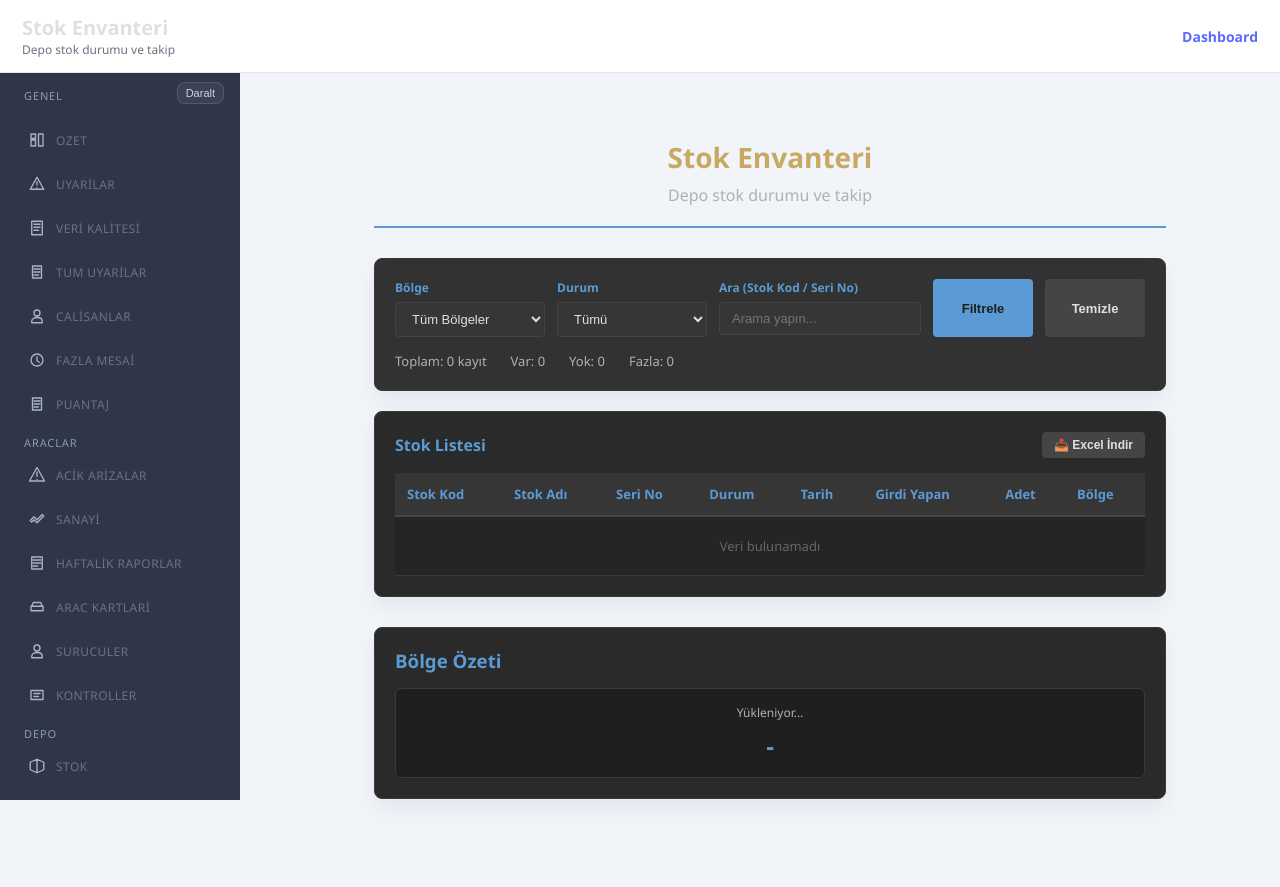
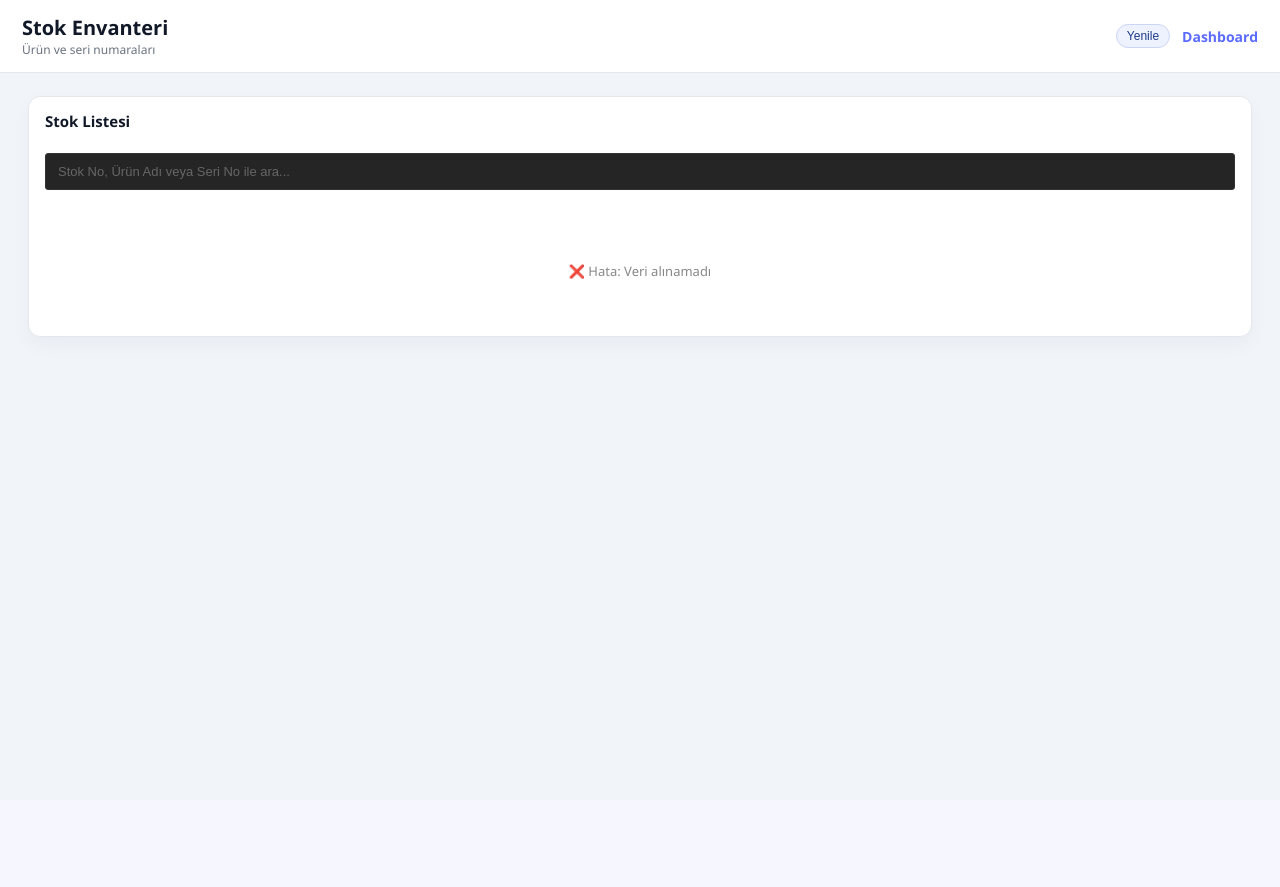
Before and after one commit to yabujinnn06/rainstaff, a Flask app: page /stock in a window 1280 px wide. After the commit the page ends 337 px from the top, so only its background shows below. Run offline with Flask 3, Linux system fonts and the light colour scheme; a user stored in the database is signed in; data that the repository does not hold is empty.

Commit message:
FIX: Update stock.html to accordion dropdown layout - same as puantaj_app

```diff
--- a/server/templates/stock.html
+++ b/server/templates/stock.html
@@ -3,486 +3,301 @@
   <head>
     <meta charset="utf-8" />
     <meta name="viewport" content="width=device-width, initial-scale=1" />
-    <title>Stok Yönetimi</title>
+    <title>Rainstaff Stok Envanteri</title>
     <link rel="stylesheet" href="{{ url_for('static', filename='style.css') }}" />
+    <style>
+      .stock-container {
+        max-width: 100%;
+      }
+
+      .stock-item {
+        margin-bottom: 12px;
+        border: 1px solid #333;
+        border-radius: 3px;
+        overflow: hidden;
+        background-color: #1f1f1f;
+      }
+
+      .stock-header {
+        display: flex;
+        align-items: center;
+        padding: 14px 16px;
+        background-color: #252525;
+        cursor: pointer;
+        user-select: none;
+        transition: background-color 0.2s;
+      }
+
+      .stock-header:hover {
+        background-color: #2a2a2a;
+      }
+
+      .stock-header.open {
+        background-color: #2a2a2a;
+      }
+
+      .stock-toggle-icon {
+        display: inline-block;
+        color: #FFD700;
+        font-weight: bold;
+        margin-right: 12px;
+        min-width: 15px;
+        text-align: center;
+        transition: transform 0.3s ease;
+        font-size: 12px;
+      }
+
+      .stock-toggle-icon.open {
+        transform: rotate(90deg);
+      }
+
+      .stock-code {
+        color: #FFD700;
+        font-weight: bold;
+        min-width: 80px;
+        font-size: 13px;
+      }
+
+      .stock-name {
+        color: #e0e0e0;
+        flex: 1;
+        margin-left: 20px;
+        font-size: 13px;
+      }
+
+      .stock-count {
+        color: #aaa;
+        font-size: 12px;
+        min-width: 70px;
+        text-align: right;
+      }
+
+      .stock-content {
+        max-height: 0;
+        overflow: hidden;
+        transition: max-height 0.4s ease;
+        background-color: #1a1a1a;
+      }
+
+      .stock-content.open {
+        max-height: 10000px;
+      }
+
+      .serial-list {
+        padding: 0;
+        margin: 0;
+        list-style: none;
+      }
+
+      .serial-item {
+        display: grid;
+        grid-template-columns: 30px 1fr 60px 100px;
+        align-items: center;
+        padding: 10px 16px;
+        padding-left: 45px;
+        border-bottom: 1px solid #2a2a2a;
+        font-size: 12px;
+        gap: 12px;
+      }
+
+      .serial-item:last-child {
+        border-bottom: none;
+      }
+
+      .serial-icon {
+        color: #666;
+        font-size: 10px;
+      }
+
+      .serial-no {
+        color: #e0e0e0;
+        font-family: monospace;
+        word-break: break-all;
+      }
+
+      .serial-status {
+        display: inline-block;
+        padding: 3px 6px;
+        border-radius: 2px;
+        font-size: 10px;
+        font-weight: 500;
+        text-align: center;
+      }
+
+      .serial-status.ok {
+        background-color: #2a4a2a;
+        color: #6db66d;
+      }
+
+      .serial-status.yok {
+        background-color: #4a2a2a;
+        color: #ff6b6b;
+      }
+
+      .serial-status.fazla {
+        background-color: #4a4a2a;
+        color: #ffeb99;
+      }
+
+      .serial-date {
+        color: #888;
+        font-size: 11px;
+        text-align: right;
+      }
+
+      .search-box {
+        margin-bottom: 20px;
+      }
+
+      .search-box input {
+        width: 100%;
+        padding: 10px 12px;
+        background-color: #252525;
+        border: 1px solid #333;
+        color: #e0e0e0;
+        border-radius: 3px;
+        font-size: 13px;
+      }
+
+      .search-box input::placeholder {
+        color: #666;
+      }
+
+      .search-box input:focus {
+        outline: none;
+        border-color: #FFD700;
+      }
+
+      .no-results {
+        padding: 40px;
+        text-align: center;
+        color: #888;
+        font-size: 13px;
+      }
+    </style>
   </head>
   <body class="admin">
     <header class="topbar">
       <div class="brand">
-        <button class="sidebar-toggle" id="sidebarToggle" aria-label="Menu">Menu</button>
         <div>
           <div class="brand-title">Stok Envanteri</div>
-          <div class="brand-sub">Depo stok durumu ve takip</div>
+          <div class="brand-sub">Ürün ve seri numaraları</div>
         </div>
       </div>
       <div class="sync">
+        <button class="notify-btn" id="refreshBtn" type="button">Yenile</button>
         <a class="logout" href="/dashboard">Dashboard</a>
       </div>
     </header>
-    <div class="backdrop" id="sidebarBackdrop"></div>
 
     <div class="layout">
-      {% include "_sidebar.html" %}
-      <main class="content">
-        <div class="container">
-          <div class="header">
-              <h1>Stok Envanteri</h1>
-              <p class="subtitle">Depo stok durumu ve takip</p>
+      <main class="content single" style="margin-left: 0; width: 100%;">
+        <section class="section panel">
+          <div class="panel-head">
+            <h2>Stok Listesi</h2>
           </div>
 
-          <!-- Filters -->
-          <div class="card filters-card">
-              <div class="filter-row">
-                  <div class="filter-group">
-                      <label>Bölge</label>
-                      <select id="bölgeFilter" onchange="applyFilters()">
-                          <option value="">Tüm Bölgeler</option>
-                          <option value="Ankara">Ankara</option>
-                          <option value="Istanbul">Istanbul</option>
-                          <option value="Bursa">Bursa</option>
-                          <option value="Izmir">Izmir</option>
-                      </select>
-                  </div>
-
-                  <div class="filter-group">
-                      <label>Durum</label>
-                      <select id="durumFilter" onchange="applyFilters()">
-                          <option value="">Tümü</option>
-                          <option value="VAR">VAR</option>
-                          <option value="YOK">YOK</option>
-                          <option value="FAZLA">FAZLA</option>
-                      </select>
-                  </div>
-
-                  <div class="filter-group" style="flex: 2;">
-                      <label>Ara (Stok Kod / Seri No)</label>
-                      <input type="text" id="searchInput" placeholder="Arama yapın..." onkeyup="if(event.key==='Enter') applyFilters()">
-                  </div>
-
-                  <button class="btn btn-primary" onclick="applyFilters()">Filtrele</button>
-                  <button class="btn btn-secondary" onclick="clearFilters()">Temizle</button>
-              </div>
-
-              <div class="filter-stats">
-                  <span id="totalCount">Toplam: 0 kayıt</span>
-                  <span id="varCount">Var: 0</span>
-                  <span id="yokCount">Yok: 0</span>
-                  <span id="fazlaCount">Fazla: 0</span>
-              </div>
+          <div class="search-box">
+            <input
+              type="text"
+              id="stockSearch"
+              placeholder="Stok No, Ürün Adı veya Seri No ile ara..."
+            />
           </div>
 
-          <!-- Stock Table -->
-          <div class="card table-card">
-              <div class="table-header">
-                  <h3>Stok Listesi</h3>
-                  <button class="btn btn-sm btn-secondary" onclick="exportToExcel()">📥 Excel İndir</button>
-              </div>
-
-              <div class="table-responsive">
-                  <table id="stockTable">
-                      <thead>
-                          <tr>
-                              <th>Stok Kod</th>
-                              <th>Stok Adı</th>
-                              <th>Seri No</th>
-                              <th>Durum</th>
-                              <th>Tarih</th>
-                              <th>Girdi Yapan</th>
-                              <th>Adet</th>
-                              <th>Bölge</th>
-                          </tr>
-                      </thead>
-                      <tbody id="stockTableBody">
-                          <tr>
-                              <td colspan="8" style="text-align: center; padding: 20px; color: #999;">Yükleniyor...</td>
-                          </tr>
-                      </tbody>
-                  </table>
-              </div>
+          <div class="stock-container" id="stockContainer">
+            <div class="no-results">Yükleniyor...</div>
           </div>
-
-          <!-- Stock Summary by Type -->
-          <div class="card summary-card">
-              <h3>Bölge Özeti</h3>
-              <div class="summary-grid" id="summaryGrid">
-                  <div class="summary-box">
-                      <span class="summary-label">Yükleniyor...</span>
-                      <span class="summary-value">-</span>
-                  </div>
-              </div>
-          </div>
-        </div>
+        </section>
       </main>
     </div>
 
-<style>
-    body {
-        background-color: #0f172a;
-        color: #e0e0e0;
-        font-family: 'Segoe UI', Tahoma, Geneva, Verdana, sans-serif;
-    }
+    <script>
+      let allStockData = [];
 
-    .container {
-        max-width: 1400px;
-        margin: 0 auto;
-        padding: 20px;
-    }
+      async function loadStockData() {
+        try {
+          const response = await fetch('/api/stock-data');
+          if (!response.ok) throw new Error('Veri alınamadı');
 
-    .header {
-        text-align: center;
-        margin-bottom: 30px;
-        border-bottom: 2px solid #5B9BD5;
-        padding-bottom: 20px;
-    }
+          allStockData = await response.json();
+          console.log('Stock data loaded:', allStockData);
+          renderStockList();
+        } catch (error) {
+          console.error('Hata:', error);
+          document.getElementById('stockContainer').innerHTML =
+            '<div class="no-results">❌ Hata: ' + error.message + '</div>';
+        }
+      }
 
-    .header h1 {
-        font-size: 28px;
-        color: #C9A961;
-        margin: 0;
-    }
+      function renderStockList() {
+        const searchTerm = document.getElementById('stockSearch').value.toLowerCase();
+        const container = document.getElementById('stockContainer');
 
-    .header .subtitle {
-        color: #b0b0b0;
-        margin: 8px 0 0 0;
-    }
+        let filteredData = allStockData;
 
-    .card {
-        background-color: #2a2a2a;
-        border: 1px solid #3a3a3a;
-        border-radius: 8px;
-        padding: 20px;
-        margin-bottom: 20px;
-    }
-
-    .filters-card {
-        background-color: #323232;
-    }
-
-    .filter-row {
-        display: grid;
-        grid-template-columns: 150px 150px 1fr 100px 100px;
-        gap: 12px;
-        margin-bottom: 15px;
-    }
-
-    .filter-group {
-        display: flex;
-        flex-direction: column;
-    }
-
-    .filter-group label {
-        font-size: 12px;
-        color: #5B9BD5;
-        font-weight: 600;
-        margin-bottom: 6px;
-    }
-
-    .filter-group select,
-    .filter-group input {
-        padding: 8px 12px;
-        background-color: #363636;
-        border: 1px solid #454545;
-        color: #e0e0e0;
-        border-radius: 4px;
-        font-size: 13px;
-    }
-
-    .filter-group select:focus,
-    .filter-group input:focus {
-        outline: none;
-        border-color: #5B9BD5;
-        background-color: #3d3d3d;
-    }
-
-    .btn {
-        padding: 10px 16px;
-        border: none;
-        border-radius: 4px;
-        cursor: pointer;
-        font-size: 13px;
-        font-weight: 600;
-        transition: all 0.2s;
-    }
-
-    .btn-primary {
-        background-color: #5B9BD5;
-        color: #1e1e1e;
-    }
-
-    .btn-primary:hover {
-        background-color: #7BB3E0;
-    }
-
-    .btn-secondary {
-        background-color: #454545;
-        color: #e0e0e0;
-    }
-
-    .btn-secondary:hover {
-        background-color: #555555;
-    }
-
-    .btn-sm {
-        padding: 6px 12px;
-        font-size: 12px;
-    }
-
-    .filter-stats {
-        display: flex;
-        gap: 24px;
-        font-size: 13px;
-        color: #b0b0b0;
-    }
-
-    .filter-stats span {
-        display: inline-flex;
-        align-items: center;
-    }
-
-    .table-card {
-        overflow-x: auto;
-    }
-
-    .table-header {
-        display: flex;
-        justify-content: space-between;
-        align-items: center;
-        margin-bottom: 15px;
-    }
-
-    .table-header h3 {
-        margin: 0;
-        color: #5B9BD5;
-        font-size: 16px;
-    }
-
-    .table-responsive {
-        overflow-x: auto;
-    }
-
-    table {
-        width: 100%;
-        border-collapse: collapse;
-        font-size: 13px;
-    }
-
-    thead {
-        background-color: #363636;
-    }
-
-    th {
-        padding: 12px;
-        text-align: left;
-        color: #5B9BD5;
-        font-weight: 600;
-        border-bottom: 2px solid #454545;
-    }
-
-    td {
-        padding: 12px;
-        border-bottom: 1px solid #3a3a3a;
-        color: #e0e0e0;
-    }
-
-    tbody tr:hover {
-        background-color: #323232;
-    }
-
-    tbody tr:nth-child(odd) {
-        background-color: #252525;
-    }
-
-    tbody tr:nth-child(even) {
-        background-color: #1f1f1f;
-    }
-
-    /* Status colors */
-    .status-var {
-        color: #4caf50;
-        font-weight: 600;
-    }
-
-    .status-yok {
-        color: #f44336;
-        font-weight: 600;
-    }
-
-    .status-fazla {
-        color: #ff9800;
-        font-weight: 600;
-    }
-
-    .summary-card {
-        margin-top: 30px;
-    }
-
-    .summary-card h3 {
-        margin: 0 0 15px 0;
-        color: #5B9BD5;
-    }
-
-    .summary-grid {
-        display: grid;
-        grid-template-columns: repeat(auto-fit, minmax(200px, 1fr));
-        gap: 15px;
-    }
-
-    .summary-box {
-        background-color: #1f1f1f;
-        border: 1px solid #3a3a3a;
-        border-radius: 6px;
-        padding: 15px;
-        text-align: center;
-    }
-
-    .summary-label {
-        display: block;
-        font-size: 12px;
-        color: #b0b0b0;
-        margin-bottom: 8px;
-    }
-
-    .summary-value {
-        display: block;
-        font-size: 24px;
-        font-weight: 700;
-        color: #5B9BD5;
-    }
-
-    @media (max-width: 768px) {
-        .filter-row {
-            grid-template-columns: 1fr;
+        if (searchTerm) {
+          filteredData = allStockData.filter(item =>
+            item.stok_kod.toLowerCase().includes(searchTerm) ||
+            (item.stok_adi && item.stok_adi.toLowerCase().includes(searchTerm)) ||
+            item.seri_list.some(s => s.seri_no && s.seri_no.toLowerCase().includes(searchTerm))
+          );
         }
 
-        table {
-            font-size: 12px;
+        if (filteredData.length === 0) {
+          container.innerHTML = '<div class="no-results">Kayıt bulunamadı</div>';
+          return;
         }
 
-        th, td {
-            padding: 8px;
-        }
-    }
-</style>
-
-<script>
-    // Load stock data on page load
-    document.addEventListener('DOMContentLoaded', function() {
-        loadStockData();
-    });
-
-    function loadStockData() {
-        applyFilters();
-    }
-
-    function applyFilters() {
-        const bolge = document.getElementById('bölgeFilter').value;
-        const durum = document.getElementById('durumFilter').value;
-        const search = document.getElementById('searchInput').value;
-
-        const url = new URL('/stock/list', window.location.origin);
-        if (bolge) url.searchParams.append('bolge', bolge);
-        if (durum) url.searchParams.append('durum', durum);
-        if (search) url.searchParams.append('search', search);
-
-        document.getElementById('stockTableBody').innerHTML = '<tr><td colspan="8" style="text-align: center; padding: 20px;">Yükleniyor...</td></tr>';
-
-        fetch(url)
-            .then(response => response.json())
-            .then(data => {
-                if (data.success) {
-                    displayStocks(data.data);
-                    updateStats(data.data);
-                } else {
-                    showError('Veri yüklenemedi: ' + data.error);
-                }
-            })
-            .catch(error => {
-                showError('Bağlantı hatası: ' + error);
-            });
-    }
-
-    function displayStocks(stocks) {
-        const tbody = document.getElementById('stockTableBody');
-        tbody.innerHTML = '';
-
-        if (!stocks || stocks.length === 0) {
-            tbody.innerHTML = '<tr><td colspan="8" style="text-align: center; padding: 20px; color: #666;">Veri bulunamadı</td></tr>';
-            return;
-        }
-
-        stocks.forEach(stock => {
-            const row = document.createElement('tr');
-
-            let durumClass = '';
-            if (stock.durum === 'VAR') durumClass = 'status-var';
-            else if (stock.durum === 'YOK') durumClass = 'status-yok';
-            else if (stock.durum === 'FAZLA') durumClass = 'status-fazla';
-
-            row.innerHTML = `
-                <td><strong>${stock.stok_kod || '-'}</strong></td>
-                <td>${stock.stok_adi || '-'}</td>
-                <td>${stock.seri_no || '-'}</td>
-                <td><span class="${durumClass}">${stock.durum || '-'}</span></td>
-                <td>${stock.tarih || '-'}</td>
-                <td>${stock.girdi_yapan || '-'}</td>
-                <td>${stock.adet || '-'}</td>
-                <td>${stock.bolge || '-'}</td>
-            `;
-            tbody.appendChild(row);
-        });
-    }
-
-    function updateStats(stocks) {
-        let total = 0;
-        let varCount = 0;
-        let yokCount = 0;
-        let fazlaCount = 0;
-
-        stocks.forEach(stock => {
-            // Flatten items if grouped
-            const items = stock.items || [stock];
-            total += items.length;
-
-            items.forEach(item => {
-                if (item.durum === 'VAR') varCount++;
-                else if (item.durum === 'YOK') yokCount++;
-                else if (item.durum === 'FAZLA') fazlaCount++;
-            });
+        let html = '';
+        filteredData.forEach((item, idx) => {
+          html += `
+            <div class="stock-item" data-idx="${idx}">
+              <div class="stock-header" onclick="toggleStock(this)">
+                <span class="stock-toggle-icon">▶</span>
+                <span class="stock-code">${item.stok_kod}</span>
+                <span class="stock-name">${item.stok_adi || '-'}</span>
+                <span class="stock-count">${item.seri_count} seri</span>
+              </div>
+              <div class="stock-content">
+                <ul class="serial-list">
+                  ${item.seri_list.map(seri => {
+                    const statusClass = seri.durum === 'YOK' ? 'yok' : seri.durum === 'FAZLA' ? 'fazla' : 'ok';
+                    return `
+                      <li class="serial-item">
+                        <span class="serial-icon">•</span>
+                        <span class="serial-no">${seri.seri_no || '-'}</span>
+                        <span class="serial-status ${statusClass}">${seri.durum || 'OK'}</span>
+                        <span class="serial-date">${seri.tarih || '-'}</span>
+                      </li>
+                    `;
+                  }).join('')}
+                </ul>
+              </div>
+            </div>
+          `;
         });
 
-        document.getElementById('totalCount').textContent = `Toplam: ${total} kayıt`;
-        document.getElementById('varCount').textContent = `Var: ${varCount}`;
-        document.getElementById('yokCount').textContent = `Yok: ${yokCount}`;
-        document.getElementById('fazlaCount').textContent = `Fazla: ${fazlaCount}`;
-    }
+        container.innerHTML = html;
+      }
 
-    function clearFilters() {
-        document.getElementById('bölgeFilter').value = '';
-        document.getElementById('durumFilter').value = '';
-        document.getElementById('searchInput').value = '';
-        applyFilters();
-    }
+      function toggleStock(headerElement) {
+        const stockItem = headerElement.parentElement;
+        const content = stockItem.querySelector('.stock-content');
+        const icon = headerElement.querySelector('.stock-toggle-icon');
 
-    function exportToExcel() {
-        const bolge = document.getElementById('bölgeFilter').value;
-        const url = `/stock/export${bolge ? '?bolge=' + bolge : ''}`;
-        window.location.href = url;
-    }
+        headerElement.classList.toggle('open');
+        content.classList.toggle('open');
+        icon.classList.toggle('open');
+      }
 
-    function showError(message) {
-        const tbody = document.getElementById('stockTableBody');
-        tbody.innerHTML = `<tr><td colspan="8" style="text-align: center; padding: 20px; color: #f44336;">${message}</td></tr>`;
-    }
-        </script>
-        <script>
-            (() => {
-                const sidebarToggle = document.getElementById("sidebarToggle");
-                if (!sidebarToggle) return;
-                sidebarToggle.addEventListener("click", () => {
-                    document.body.classList.toggle("sidebar-mobile-expanded");
-                    document.body.classList.remove("sidebar-open");
-                });
-            })();
-        </script>
-    </body>
+      document.getElementById('stockSearch').addEventListener('input', renderStockList);
+      document.getElementById('refreshBtn').addEventListener('click', () => {
+        document.getElementById('stockContainer').innerHTML = '<div class="no-results">Yükleniyor...</div>';
+        loadStockData();
+      });
+
+      loadStockData();
+    </script>
+  </body>
 </html>
```
